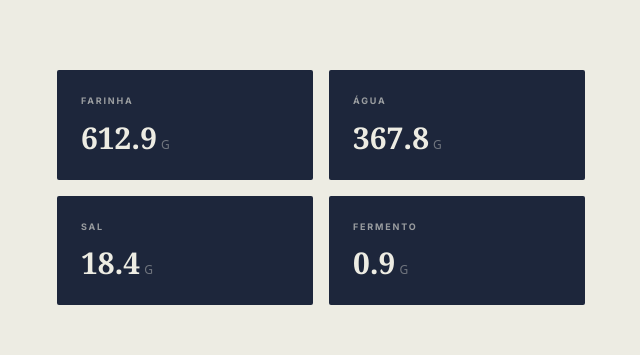
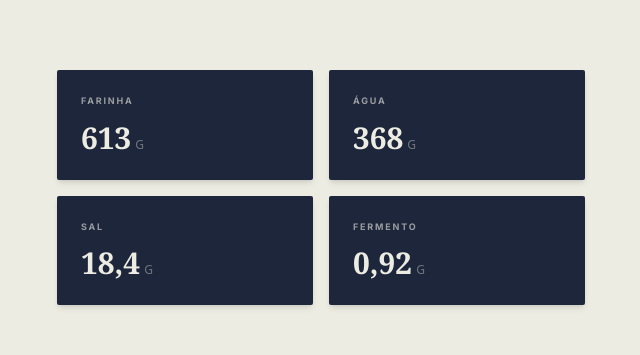
Before and after one commit to rafaelcapanema/Calculadora-de-massa-de-pizza, a React (Vite) app: page / in a window 1280 px wide. Shown: the part 161-516 px from the top of the page, without its empty margins (319-959 px from the left). Built offline with nearby package versions, Linux system fonts and the light colour scheme; a web font is replaced by a local one.

Commit message:
Add files via upload

```diff
--- a/App.tsx
+++ b/App.tsx
@@ -53,9 +53,9 @@ const App: React.FC = () => {
     };
   }, [config, calculatedYeastPercentage]);
 
-  const fetchLocalWeather = async (lat: number, lon: number) => {
+  const fetchLocalWeather = async (locationName: string) => {
     setIsDetecting(true);
-    setWeather({ city: '', temp: 0, condition: '', loading: true });
+    setWeather({ city: locationName, temp: 0, condition: '', loading: true });
 
     try {
       if (!process.env.API_KEY) {
@@ -63,7 +63,7 @@ const App: React.FC = () => {
       }
 
       const ai = new GoogleGenAI({ apiKey: process.env.API_KEY });
-      const prompt = `Consulte o clima atual para as coordenadas lat: ${lat}, lon: ${lon} usando o Google Search. Informe o nome da cidade, a temperatura atual em Celsius e uma descrição curta do clima (ex: Nublado). Responda exatamente neste formato: CIDADE: [nome] | TEMP: [número] | CLIMA: [descrição].`;
+      const prompt = `Consulte o clima atual para a cidade de "${locationName}" usando o Google Search. Informe a temperatura atual em Celsius e uma descrição curta do clima (ex: Ensolarado). Responda exatamente neste formato: CIDADE: [nome completo da cidade] | TEMP: [número] | CLIMA: [descrição].`;
 
       const result = await ai.models.generateContent({
         model: "gemini-3-flash-preview",
@@ -101,39 +101,39 @@ const App: React.FC = () => {
         });
         setConfig(prev => ({ ...prev, roomTemp: Math.round(temp) }));
       } else {
-        throw new Error("Não foi possível processar a resposta do clima.");
+        throw new Error("Não foi possível extrair os dados do clima.");
       }
     } catch (error: any) {
       console.error("Erro na detecção de clima:", error);
       setWeather({
         city: '', temp: 0, condition: '', loading: false,
-        error: "Falha ao obter clima. Tente novamente."
+        error: "Falha ao obter clima para " + locationName
       });
     } finally {
       setIsDetecting(false);
     }
   };
 
-  const requestLocation = () => {
-    if (!navigator.geolocation) {
-      setWeather({ city: '', temp: 0, condition: '', loading: false, error: "Geolocalização não suportada." });
-      return;
+  const detectLocationAndWeather = async () => {
+    setIsDetecting(true);
+    setWeather(null);
+
+    try {
+      const ipResponse = await fetch('https://ipapi.co/json/');
+      if (!ipResponse.ok) throw new Error("Falha na detecção por IP");
+
+      const ipData = await ipResponse.json();
+      const locationString = `${ipData.city}, ${ipData.region}, ${ipData.country_name}`;
+
+      await fetchLocalWeather(locationString);
+    } catch (error) {
+      console.error("Erro ao detectar localização por IP:", error);
+      setWeather({
+        city: '', temp: 0, condition: '', loading: false,
+        error: "Não foi possível detectar sua localização automaticamente."
+      });
+      setIsDetecting(false);
     }
-
-    setIsDetecting(true);
-    navigator.geolocation.getCurrentPosition(
-      (position) => {
-        fetchLocalWeather(position.coords.latitude, position.coords.longitude);
-      },
-      (error) => {
-        console.error("Erro de geolocalização:", error);
-        let msg = "Permissão negada ou erro de GPS.";
-        if (error.code === error.TIMEOUT) msg = "Tempo esgotado ao buscar localização.";
-        setWeather({ city: '', temp: 0, condition: '', loading: false, error: msg });
-        setIsDetecting(false);
-      },
-      { timeout: 15000, enableHighAccuracy: false }
-    );
   };
 
   const getWeatherIcon = (condition: string) => {
@@ -161,13 +161,13 @@ const App: React.FC = () => {
       </header>
 
       <section className="grid grid-cols-2 gap-4 mb-16">
-        <IngredientCard name="Farinha" amount={ingredients.flour} unit="g" />
-        <IngredientCard name="Água" amount={ingredients.water} unit="g" />
-        <IngredientCard name="Sal" amount={ingredients.salt} unit="g" />
-        <IngredientCard name="Fermento" amount={ingredients.yeast} unit="g" />
+        <IngredientCard name="Farinha" amount={ingredients.flour} unit="g" decimals={0} />
+        <IngredientCard name="Água" amount={ingredients.water} unit="g" decimals={0} />
+        <IngredientCard name="Sal" amount={ingredients.salt} unit="g" decimals={1} />
+        <IngredientCard name="Fermento" amount={ingredients.yeast} unit="g" decimals={2} />
         {config.useOil && (
           <div className="col-span-2 animate-in fade-in zoom-in-95 duration-300">
-            <IngredientCard name="Azeite" amount={ingredients.oil} unit="g" />
+            <IngredientCard name="Azeite" amount={ingredients.oil} unit="g" decimals={1} />
           </div>
         )}
       </section>
@@ -243,8 +243,9 @@ const App: React.FC = () => {
                   <div className="flex justify-between items-center pr-1">
                     <span className="text-[10px] font-bold uppercase tracking-widest opacity-60">Temp. Ambiente</span>
                     <button
-                      onClick={requestLocation}
+                      onClick={detectLocationAndWeather}
                       disabled={isDetecting}
+                      title="Detectar por IP"
                       className={`text-[9px] font-black uppercase tracking-widest px-2 py-0.5 rounded-sm border border-[#1d263b] transition-all ${isDetecting ? 'opacity-30 cursor-wait' : 'hover:bg-[#1d263b] hover:text-[#edece3]'}`}
                     >
                       {isDetecting ? '...' : 'Auto'}
@@ -294,7 +295,7 @@ const App: React.FC = () => {
                   {weather?.loading && (
                     <div className="flex items-center gap-2 mt-2 px-1 opacity-40 animate-pulse">
                       <div className="w-3 h-3 rounded-full border-2 border-[#1d263b] border-t-transparent animate-spin"></div>
-                      <span className="text-[9px] uppercase tracking-widest font-bold">Consultando IA...</span>
+                      <span className="text-[9px] uppercase tracking-widest font-bold">Localizando...</span>
                     </div>
                   )}
                 </div>
--- a/components/IngredientCard.tsx
+++ b/components/IngredientCard.tsx
@@ -5,14 +5,24 @@ interface IngredientCardProps {
   name: string;
   amount: number;
   unit: string;
+  decimals?: number;
 }
 
-export const IngredientCard: React.FC<IngredientCardProps> = ({ name, amount, unit }) => {
-  const formatted = amount >= 1000 ? (amount / 1000).toFixed(2) : Math.round(amount * 10) / 10;
-  const displayUnit = amount >= 1000 && unit === 'g' ? 'kg' : unit;
+export const IngredientCard: React.FC<IngredientCardProps> = ({ name, amount, unit, decimals = 1 }) => {
+  const isKg = amount >= 1000 && unit === 'g';
+
+  // Se for KG, mostramos 2 decimais para precisão (ex: 1,25 kg)
+  // Se for G, respeitamos a propriedade decimals passada
+  const formatted = isKg
+    ? (amount / 1000).toFixed(2).replace('.', ',')
+    : decimals === 0
+      ? Math.round(amount).toString()
+      : amount.toFixed(decimals).replace('.', ',');
+
+  const displayUnit = isKg ? 'kg' : unit;
 
   return (
-    <div className="flex flex-col p-6 bg-[#1d263b] text-[#edece3] rounded-sm">
+    <div className="flex flex-col p-6 bg-[#1d263b] text-[#edece3] rounded-sm shadow-md">
       <span className="text-[9px] font-bold uppercase tracking-[0.2em] mb-3 opacity-60">{name}</span>
       <div className="text-3xl font-serif font-black flex items-baseline gap-1">
         {formatted}
```
Also changed, not shown: metadata.json (+3 -4 lines).
